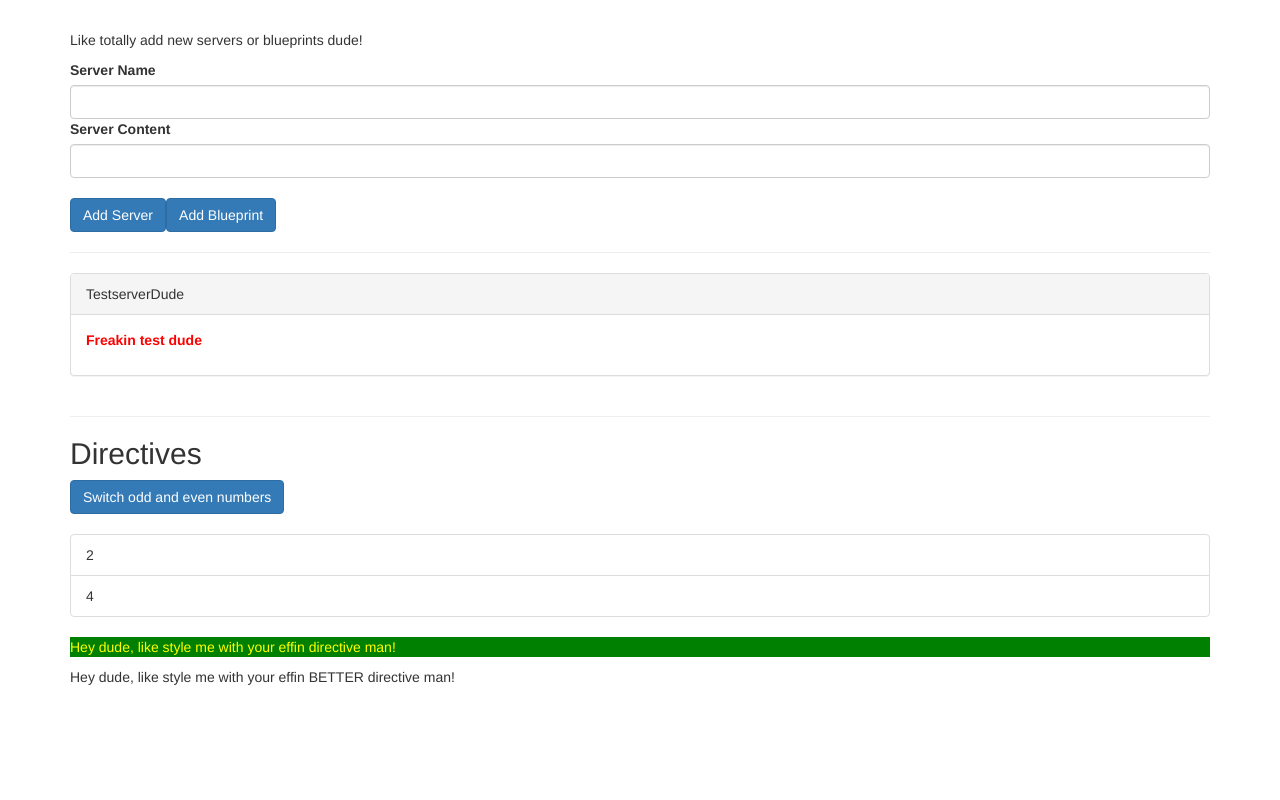
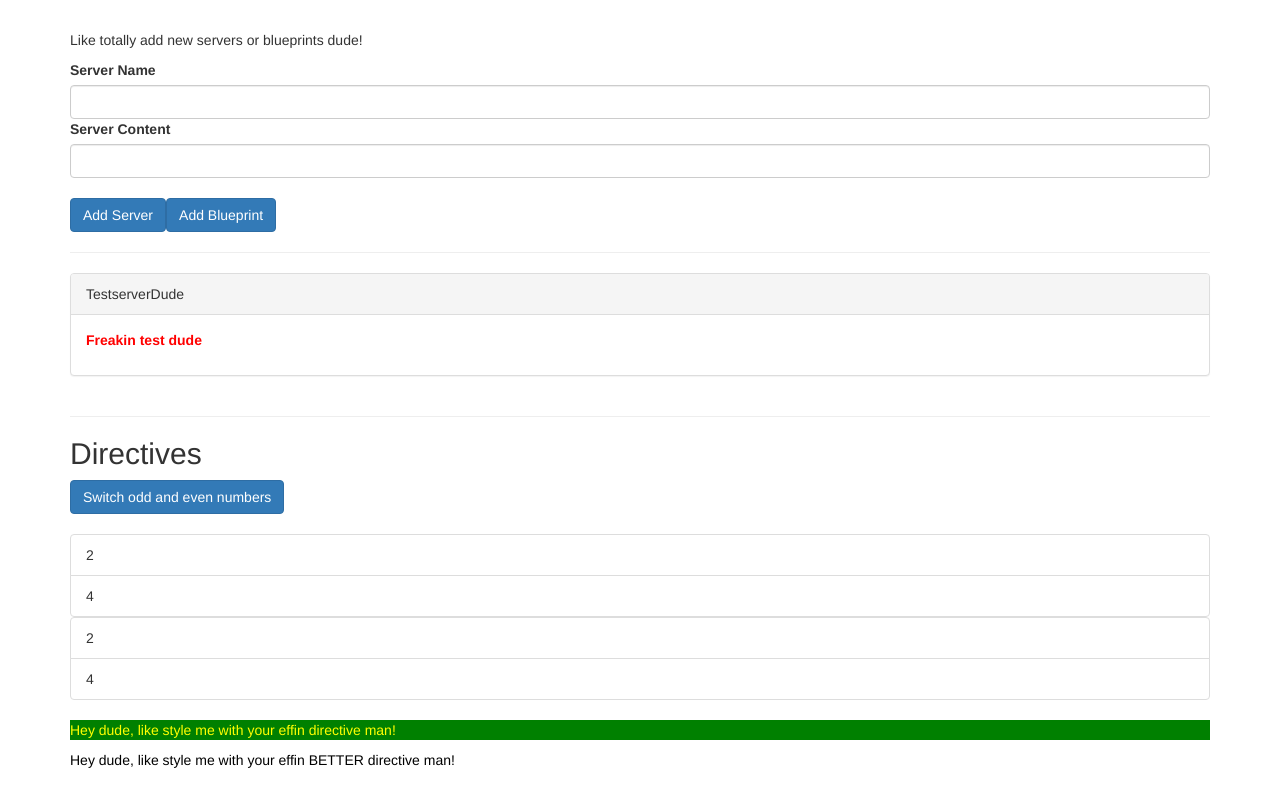
Before and after one commit to rinebob/cmp-databinding-start, an Angular app: page / in a window 1280 px wide. Built offline with nearby package versions, Linux system fonts and the light colour scheme.

Commit message:
through lec 98

```diff
--- a/src/app/directives/directives.component.html
+++ b/src/app/directives/directives.component.html
@@ -15,7 +15,9 @@
             {{ odd }}
           </li>
         </div>
-        <div *ngIf="!onlyOdd">
+
+
+		<div *ngIf="!onlyOdd">
           <li
             [ngClass]="{odd: even % 2 !== 0}"
             [ngStyle]="{ backgroundColor: even % 2 !== 0 ? 'blue' : 'transparent'}"
@@ -23,8 +25,21 @@
             *ngFor="let even of evens">
             {{ even }}
           </li>
+		</div>
 
-        </div>
+		<ng-template [ngIf]="!onlyOdd">
+			<div>
+				<li
+					[ngClass]="{odd: even % 2 !== 0}"
+					[ngStyle]="{ backgroundColor: even % 2 !== 0 ? 'blue' : 'transparent'}"
+					class="list-group-item"
+					*ngFor="let even of evens">
+					{{ even }}
+				</li>
+			</div>
+		</ng-template>
+
+
       </ul>
       <ng-template [ngIf]="onlyOdd">
         <p>Only odd</p>
--- a/src/app/shared/better-highlight.directive.ts
+++ b/src/app/shared/better-highlight.directive.ts
@@ -1,25 +1,46 @@
-import { Directive, OnInit, Renderer2, ElementRef, HostListener } from '@angular/core';
+import { Directive, OnInit, Renderer2, ElementRef, HostListener, HostBinding, Input } from '@angular/core';
 
 @Directive({
   selector: '[appBetterHighlight]'
 })
 export class BetterHighlightDirective implements OnInit {
 
+	// @HostBinding('style.backgroundColor') backgroundColor: string = 'transparent';
+	// @HostBinding('style.color') color: string = 'black';
+
+	@Input() defaultColor: string = 'transparent';
+	@Input() highlightColor: string = 'blue';
+
+	@HostBinding('style.backgroundColor') backgroundColor: string = this.defaultColor;
+	@HostBinding('style.color') color: string = 'black';	// no change
+
   constructor(private elRef: ElementRef, private renderer: Renderer2) { }
 
   ngOnInit() {
+	}
+
+  @HostListener('mouseenter') mouseover(eventData: Event) {
+
     // this.renderer.setStyle(this.elRef.nativeElement, 'background-color', 'blue');
     // this.renderer.setStyle(this.elRef.nativeElement, 'color', 'magenta');
 
-  }
+	// this.backgroundColor = 'purple';
+	// this.color = 'yellow';
 
-  @HostListener('mouseenter') mouseover(eventData: Event) {
-    this.renderer.setStyle(this.elRef.nativeElement, 'background-color', 'blue');
-    this.renderer.setStyle(this.elRef.nativeElement, 'color', 'magenta');
+	this.backgroundColor = this.highlightColor;
+	this.color = 'yellow';
+
   }
   @HostListener('mouseleave') mouseleave(eventData: Event) {
-    this.renderer.setStyle(this.elRef.nativeElement, 'background-color', 'transparent');
-    this.renderer.setStyle(this.elRef.nativeElement, 'color', 'black');
+
+	// this.renderer.setStyle(this.elRef.nativeElement, 'background-color', 'transparent');
+    // this.renderer.setStyle(this.elRef.nativeElement, 'color', 'black');
+
+	// this.backgroundColor = 'black';
+	// this.color = 'white';
+
+	this.backgroundColor = this.defaultColor;
+	this.color = 'green';
   }
 
 }
```
